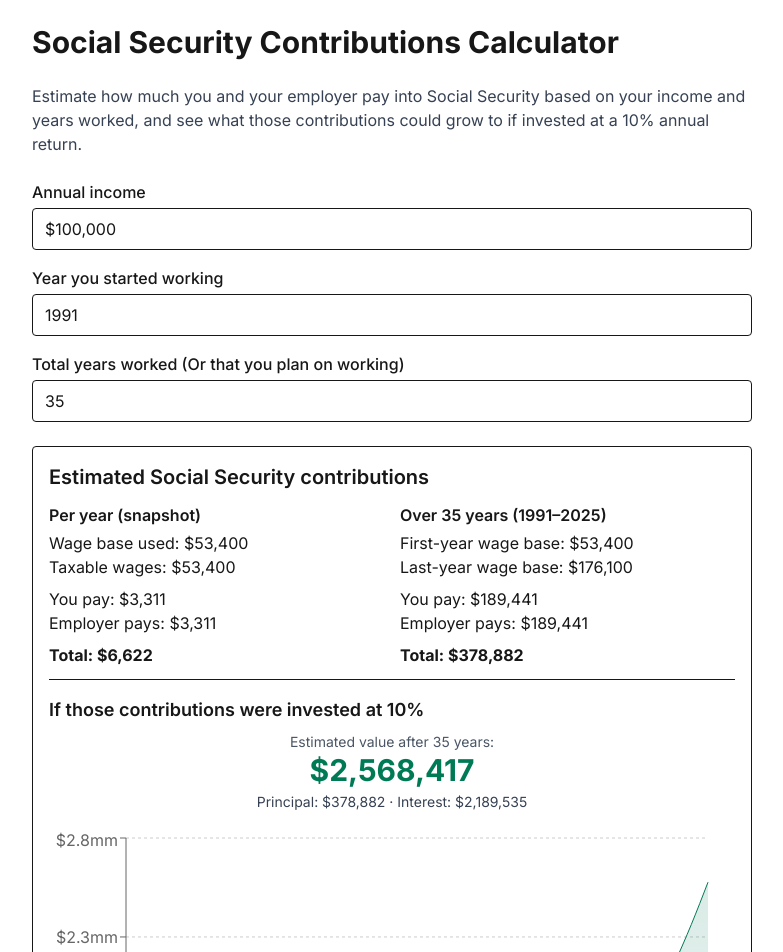
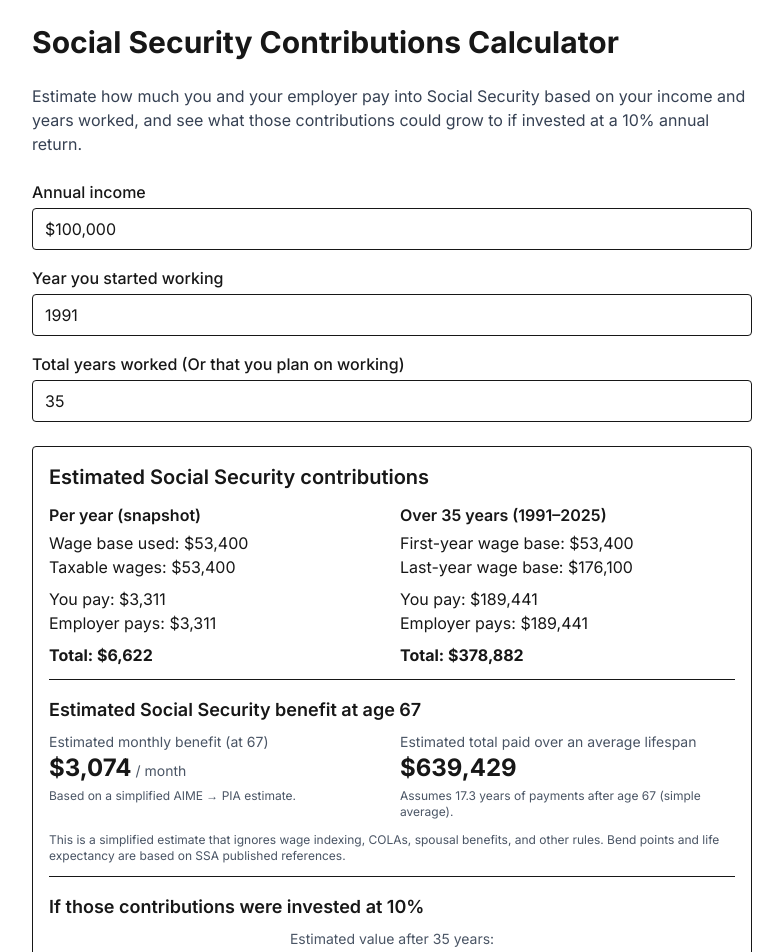
Before and after one commit to ABULOC/tax-compare, a Next.js app: page /social-security in a window 1280 px wide. Shown: the top 952 px of the page, without its empty margins (248-1031 px from the left). Built offline with nearby package versions, Linux system fonts and the light colour scheme.

Commit message:
Remove invalid citation markup

```diff
--- a/app/social-security/social-security-calculator.tsx
+++ b/app/social-security/social-security-calculator.tsx
@@ -14,7 +14,7 @@
 
 /**
  * Social Security OASDI "Contribution and Benefit Base" (taxable maximum) by year.
- * Source: SSA OACT (Contribution and Benefit Base, 1937–2026). :contentReference[oaicite:1]{index=1}
+ // Source: SSA OACT (Contribution and Benefit Base, 1937–2026).
  */
 const OASDI_WAGE_BASE_BY_YEAR: Record<number, number> = {
   1937: 3_000,
@@ -123,6 +123,29 @@
 // Employer: 6.2%
 const EMPLOYEE_RATE = 0.062;
 const EMPLOYER_RATE = 0.062;
+
+
+
+// PIA bend points (current-law formula, example year 2026). :contentReference[oaicite:2]{index=2}
+const PIA_BEND_1 = 1_286;
+const PIA_BEND_2 = 7_749;
+
+// Remaining life expectancy at age 67 (SSA 2022 period life table). :contentReference[oaicite:3]{index=3}
+// Male: 16.11, Female: 18.56. Use simple average as "average person".
+const AVG_REMAINING_YEARS_AT_67 = (16.11 + 18.56) / 2;
+
+function calcPIAFromAIME(aime: number) {
+  const x = Math.max(0, aime);
+
+  const part1 = Math.min(x, PIA_BEND_1) * 0.9;
+  const part2 = Math.max(0, Math.min(x, PIA_BEND_2) - PIA_BEND_1) * 0.32;
+  const part3 = Math.max(0, x - PIA_BEND_2) * 0.15;
+
+  return part1 + part2 + part3;
+}
+
+
+
 
 function formatUSD(n: number) {
   return new Intl.NumberFormat("en-US", {
@@ -265,6 +288,46 @@
       lastCap: getWageBaseForYear(workingYears.start + workingYears.years - 1),
     };
   }, [income, workingYears.start, workingYears.years]);
+
+
+
+  const benefitEstimate = useMemo(() => {
+  // Build covered earnings per year (income capped by wage base for each working year)
+  const covered: number[] = [];
+
+  for (let i = 0; i < workingYears.years; i += 1) {
+    const year = workingYears.start + i;
+    const cap = getWageBaseForYear(year);
+    covered.push(Math.min(income, cap));
+  }
+
+  // Social Security uses 35 years of earnings (with zeros if fewer).
+  const top35 = covered
+    .slice()
+    .sort((a, b) => b - a)
+    .slice(0, 35);
+
+  const sumTop35 = top35.reduce((s, v) => s + v, 0);
+
+  // AIME is average monthly earnings over 35 years = sum / 420 months
+  const aime = sumTop35 / (35 * 12);
+
+  // PIA (Primary Insurance Amount). For this simplified model, assume benefit at 67 equals PIA.
+  const pia = calcPIAFromAIME(aime);
+
+  // Approx lifetime benefits using "average person" remaining years at 67.
+  const totalLifetime = pia * 12 * AVG_REMAINING_YEARS_AT_67;
+
+  return {
+    aime,
+    piaMonthlyAt67: pia,
+    expectedYearsPaid: AVG_REMAINING_YEARS_AT_67,
+    totalLifetime,
+  };
+}, [income, workingYears.start, workingYears.years]);
+
+
+
 
   const investmentSeries = useMemo(() => {
     const y = workingYears.years;
@@ -461,6 +524,51 @@
           </div>
         </div>
 
+
+<div className="pt-4 border-t">
+  <h3 className="text-lg font-semibold">
+    Estimated Social Security benefit at age 67
+  </h3>
+
+  <div className="mt-2 grid grid-cols-1 gap-4 sm:grid-cols-2">
+    <div>
+      <div className="text-sm text-gray-600">
+        Estimated monthly benefit (at 67)
+      </div>
+      <div className="text-2xl font-bold">
+        {formatUSD(benefitEstimate.piaMonthlyAt67)}
+        <span className="text-sm font-normal text-gray-600"> / month</span>
+      </div>
+      <div className="mt-1 text-xs text-gray-600">
+        Based on a simplified AIME → PIA estimate.
+      </div>
+    </div>
+
+    <div>
+      <div className="text-sm text-gray-600">
+        Estimated total paid over an average lifespan
+      </div>
+      <div className="text-2xl font-bold">
+        {formatUSD(benefitEstimate.totalLifetime)}
+      </div>
+      <div className="mt-1 text-xs text-gray-600">
+        Assumes {benefitEstimate.expectedYearsPaid.toFixed(1)} years of payments
+        after age 67 (simple average).
+      </div>
+    </div>
+  </div>
+
+<p className="mt-3 text-xs text-gray-600">
+  This is a simplified estimate that ignores wage indexing, COLAs, spousal
+  benefits, and other rules. Bend points and life expectancy are based on SSA
+  published references.
+</p>
+
+</div>
+
+
+
+
         <div className="pt-4 border-t space-y-2">
           <h3 className="text-lg font-semibold">If those contributions were invested at 10%</h3>
 
```
